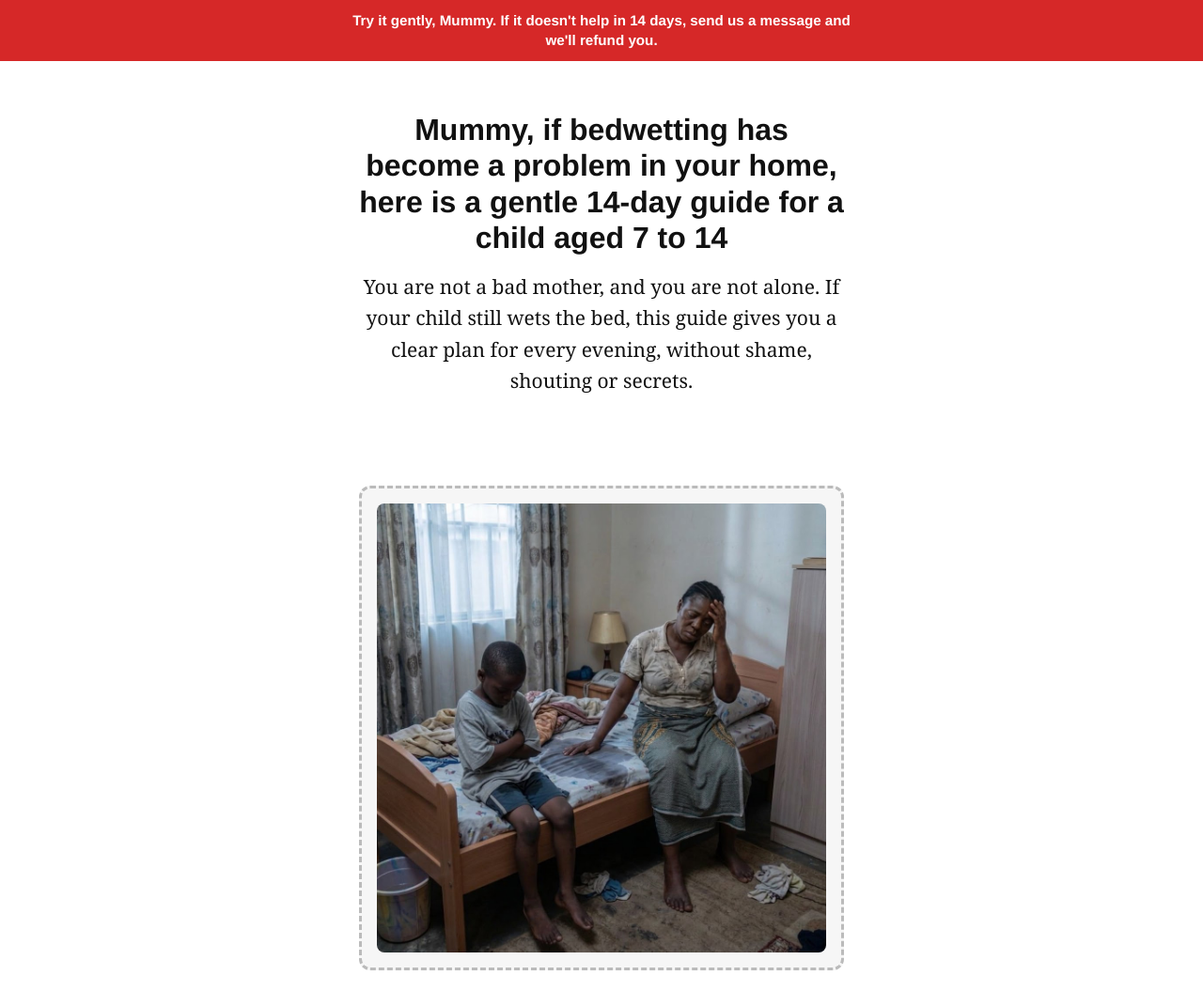
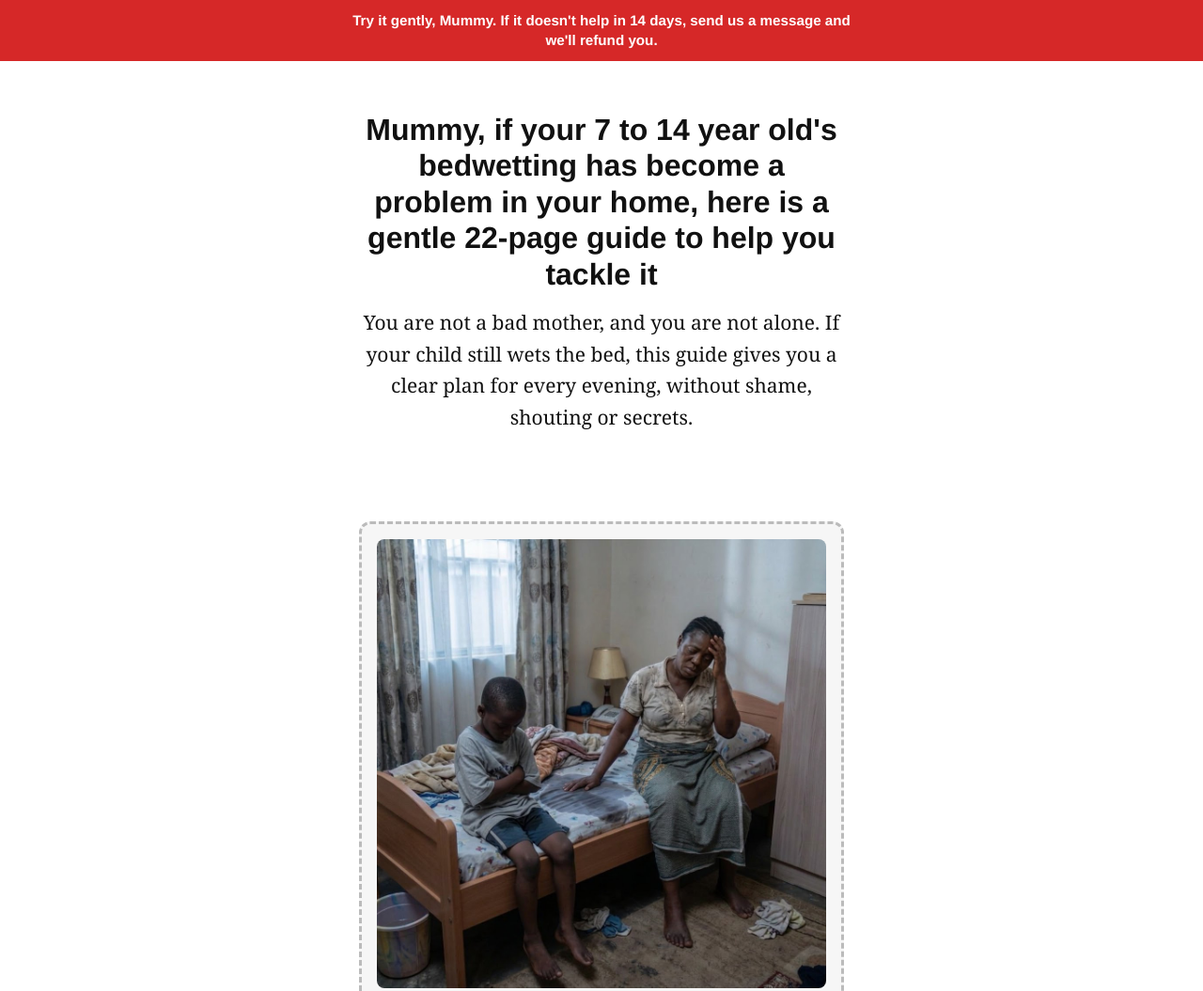
Before and after one commit to thedevdesigner/dry-nights-guide, a plain HTML site: page index.html in a window 1280 px wide. Shown: the top 1055 px of the page at 94% size. Drawn offline with Linux system fonts and the light colour scheme.

Commit message:
Update heading text for bedwetting guide

```diff
--- a/index.html
+++ b/index.html
@@ -112,7 +112,7 @@ footer p{margin:0 0 14px;font-size:.85rem}
 <div class="promise-bar" role="note"><span>Try it gently, Mummy. If it doesn't help in 14 days, send us a message and we'll refund you.</span></div>
 <section>
   <div class="wrap">
-    <h1>Mummy, if bedwetting has become a problem in your home, here is a gentle 14-day guide for a child aged 7 to 14</h1>
+    <h1>Mummy, if your 7 to 14 year old's bedwetting has become a problem in your home, here is a gentle 22-page guide to help you tackle it</h1>
     <p style="text-align:center">You are not a bad mother, and you are not alone. If your child still wets the bed, this guide gives you a clear plan for every evening, without shame, shouting or secrets.</p>
   </div>
 </section>
```
